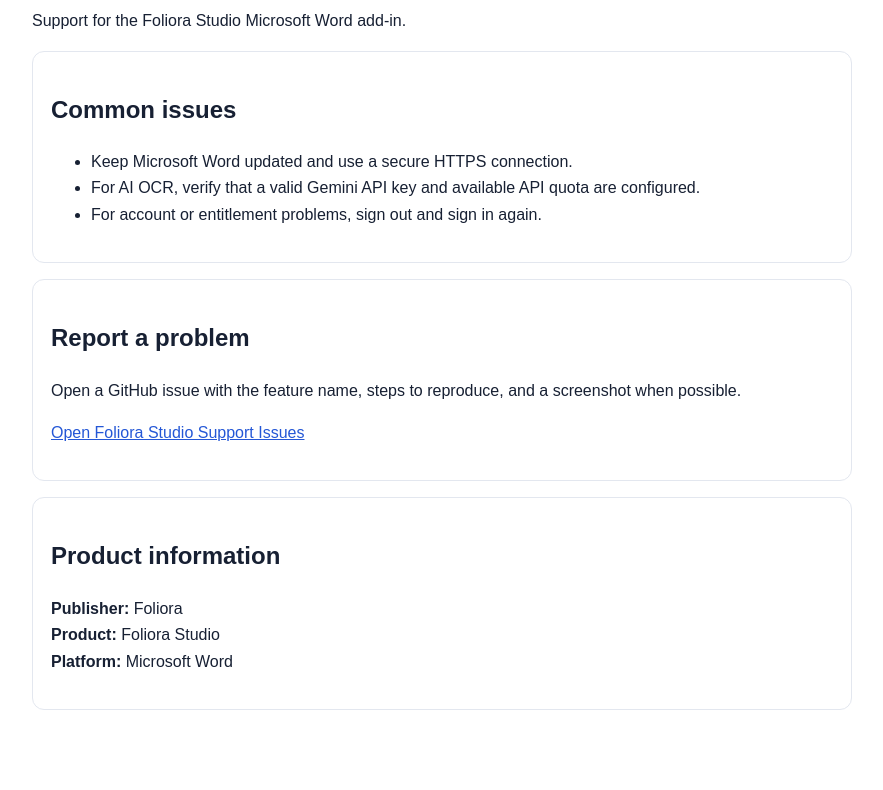
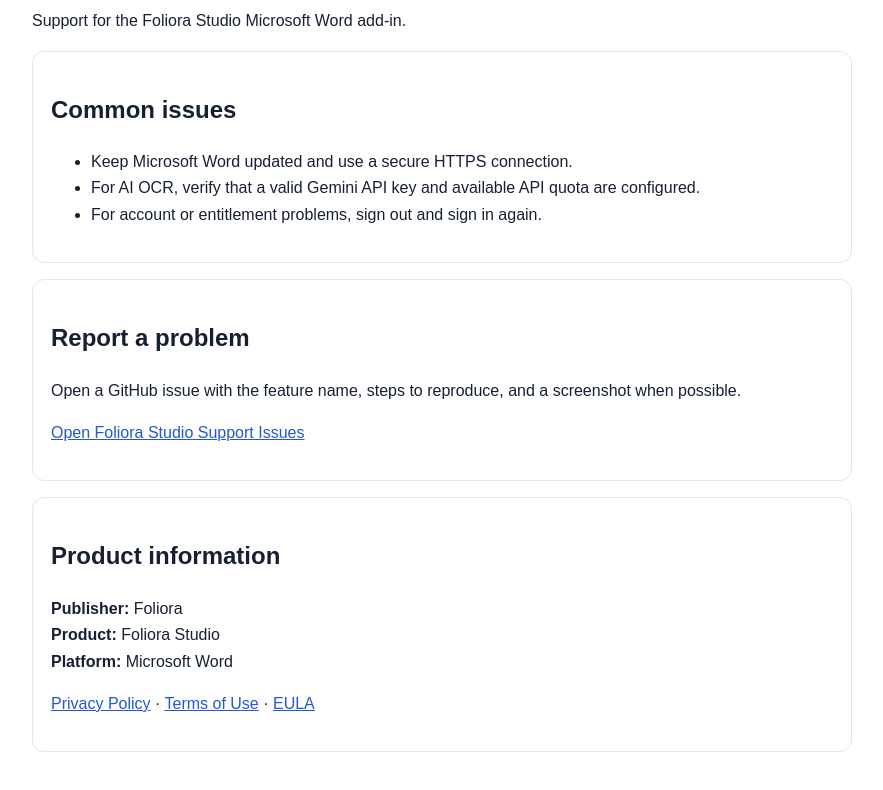
Before and after one commit to mail07miraj/foliora, a website: page support.html in a window 1280 px wide. Shown: the part 106-896 px from the top of the page, without its empty margins (198-1081 px from the left). Before the commit the page ends 856 px from the top, so only its background shows below. Drawn offline with Linux system fonts and the light colour scheme.

Commit message:
Add legal policy links to Foliora support page

```diff
--- a/support.html
+++ b/support.html
@@ -1 +1 @@
-<!doctype html><html lang="en"><head><meta charset="utf-8"><meta name="viewport" content="width=device-width,initial-scale=1"><title>Foliora Studio — Support</title><style>body{font-family:Arial,sans-serif;max-width:820px;margin:40px auto;padding:0 20px;line-height:1.65;color:#172033}h1{color:#243bdb}.card{padding:18px;border:1px solid #e3e7ef;border-radius:12px;margin:16px 0}a{color:#2457d6}</style></head><body><h1>Foliora Studio Support</h1><p>Support for the Foliora Studio Microsoft Word add-in.</p><div class="card"><h2>Common issues</h2><ul><li>Keep Microsoft Word updated and use a secure HTTPS connection.</li><li>For AI OCR, verify that a valid Gemini API key and available API quota are configured.</li><li>For account or entitlement problems, sign out and sign in again.</li></ul></div><div class="card"><h2>Report a problem</h2><p>Open a GitHub issue with the feature name, steps to reproduce, and a screenshot when possible.</p><p><a href="https://github.com/mail07miraj/foliora/issues">Open Foliora Studio Support Issues</a></p></div><div class="card"><h2>Product information</h2><p><strong>Publisher:</strong> Foliora<br><strong>Product:</strong> Foliora Studio<br><strong>Platform:</strong> Microsoft Word</p></div></body></html>
+<!doctype html><html lang="en"><head><meta charset="utf-8"><meta name="viewport" content="width=device-width,initial-scale=1"><title>Foliora Studio — Support</title><style>body{font-family:Arial,sans-serif;max-width:820px;margin:40px auto;padding:0 20px;line-height:1.65;color:#172033}h1{color:#243bdb}.card{padding:18px;border:1px solid #e3e7ef;border-radius:12px;margin:16px 0}a{color:#2457d6}</style></head><body><h1>Foliora Studio Support</h1><p>Support for the Foliora Studio Microsoft Word add-in.</p><div class="card"><h2>Common issues</h2><ul><li>Keep Microsoft Word updated and use a secure HTTPS connection.</li><li>For AI OCR, verify that a valid Gemini API key and available API quota are configured.</li><li>For account or entitlement problems, sign out and sign in again.</li></ul></div><div class="card"><h2>Report a problem</h2><p>Open a GitHub issue with the feature name, steps to reproduce, and a screenshot when possible.</p><p><a href="https://github.com/mail07miraj/foliora/issues">Open Foliora Studio Support Issues</a></p></div><div class="card"><h2>Product information</h2><p><strong>Publisher:</strong> Foliora<br><strong>Product:</strong> Foliora Studio<br><strong>Platform:</strong> Microsoft Word</p><p><a href="privacy.html">Privacy Policy</a> · <a href="terms.html">Terms of Use</a> · <a href="eula.html">EULA</a></p></div></body></html>
```
